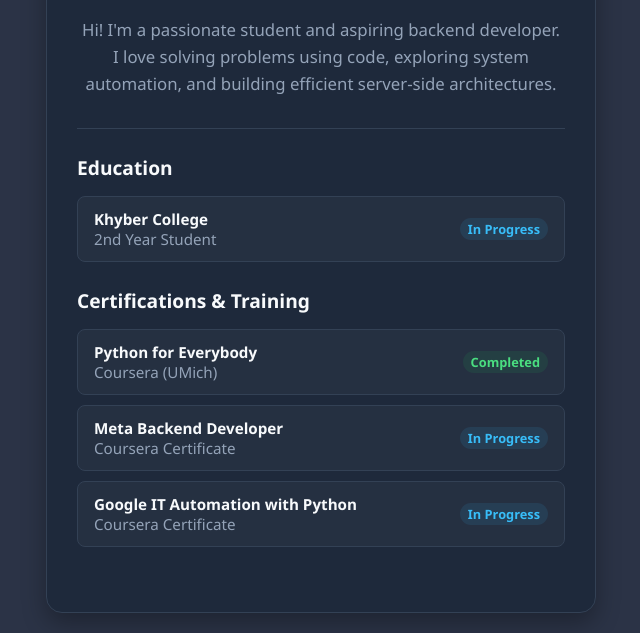
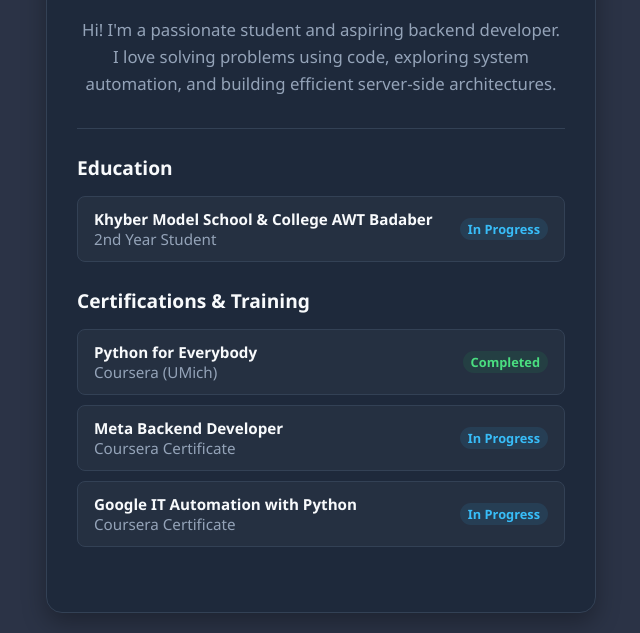
Before and after one commit to AbdullahRozi/my-bio-website, a plain HTML site: page index.html in a window 1280 px wide. Shown: the part 299-932 px from the top of the page, without its empty margins (319-959 px from the left). Drawn offline with Linux system fonts and the light colour scheme.

Commit message:
Update education details in index.html

```diff
--- a/index.html
+++ b/index.html
@@ -26,7 +26,7 @@
         <h3>Education</h3>
         <ul class="info-list">
             <li class="info-item">
-                <span><strong>Khyber College</strong><br>2nd Year Student</span>
+                <span><strong>Khyber Model School & College AWT Badaber</strong><br>2nd Year Student</span>
                 <span class="status-badge">In Progress</span>
             </li>
         </ul>
```
